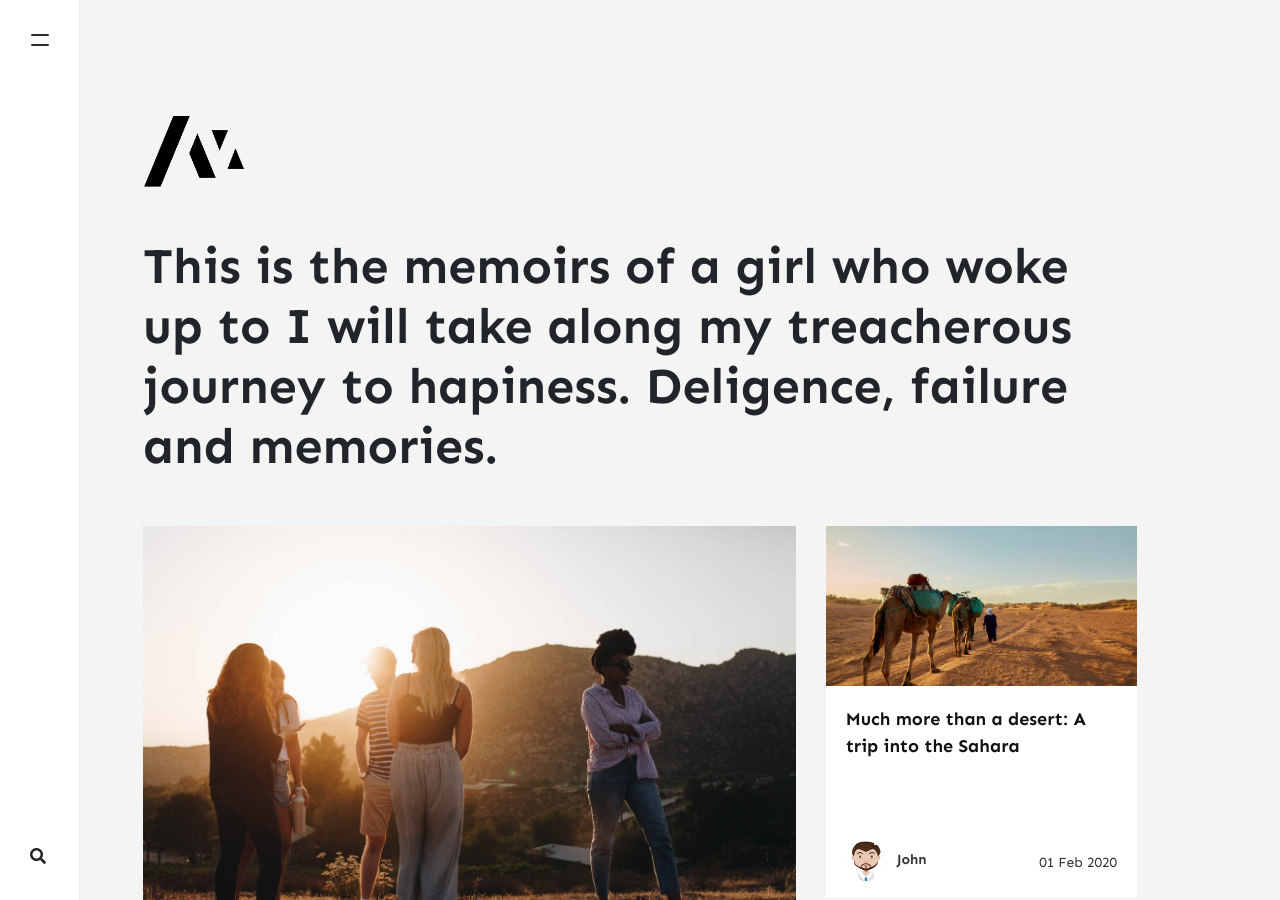
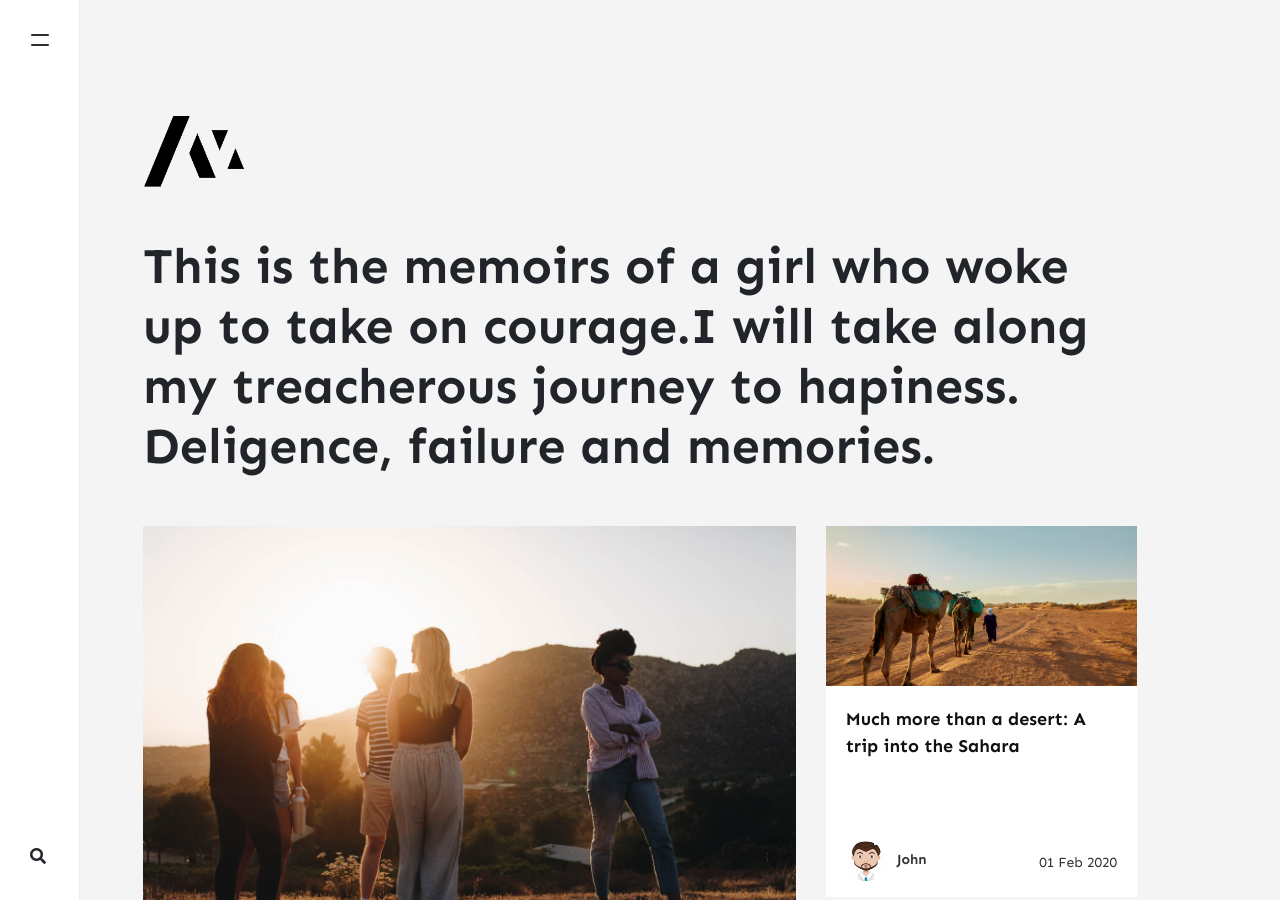
Before and after one commit to stackbit-projects/pleasant-squid-d6115, a Jekyll site: the page built from index.html, in a window 1280 px wide and 900 px high. Built offline with Jekyll 4.4.1, drawn with Linux system fonts in a browser that asks for light colours; nearby versions of some CDN libraries; the list of posts is cut into pages by our own code; comment, search, counter and statistics services are not loaded.

Commit message:
_config.yml: changed

```diff
--- a/_config.yml
+++ b/_config.yml
@@ -1,7 +1,7 @@
 name: Memoirs
 title: Memoirs
 description: >-
-  This is the memoirs of a girl who woke up to I will take along my treacherous journey to hapiness. Deligence, failure and memories.
+  This is the memoirs of a girl who woke up to take on courage.I will take along my treacherous journey to hapiness. Deligence, failure and memories.
 logo: assets/images/logo.png
 favicon: assets/images/logo.png
 baseurl: ''
```
